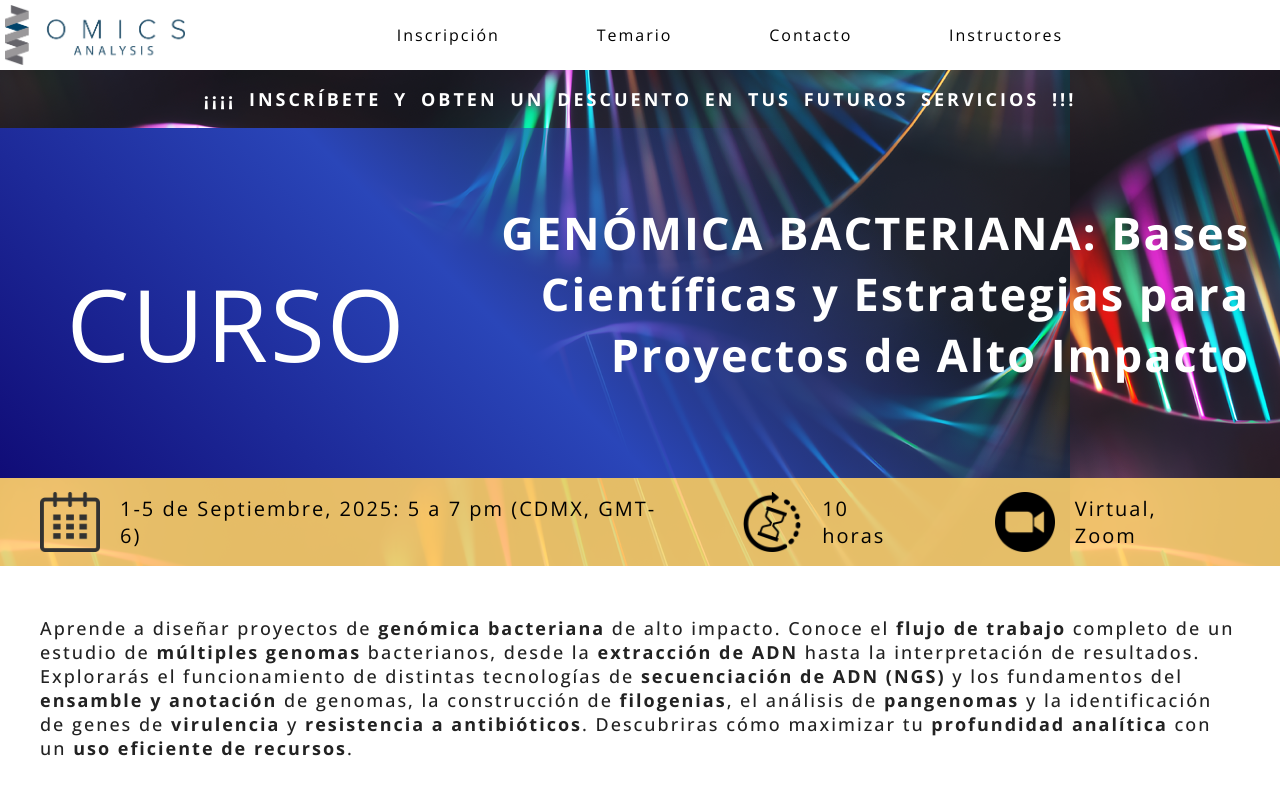
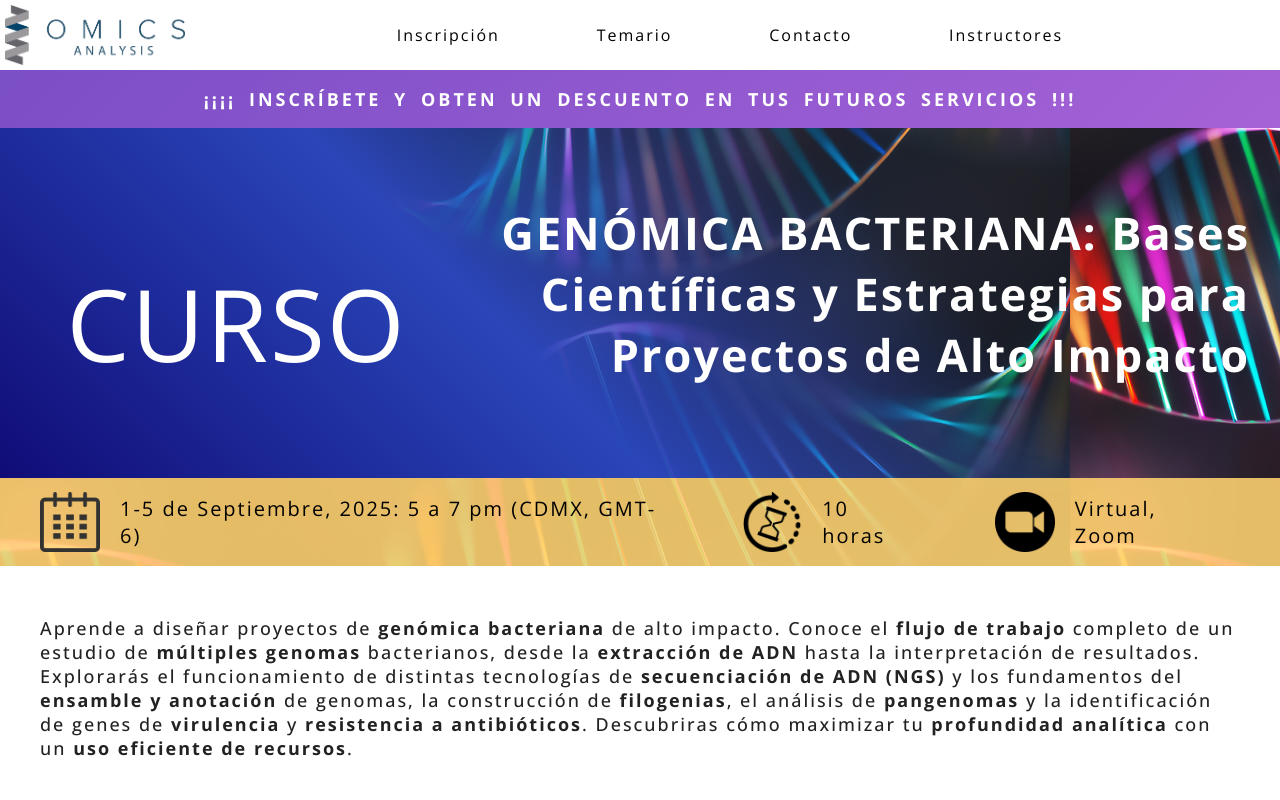
Before and after one commit to omicsanalysis/omicsanalysis.github.io, a plain HTML site: page cursoGenoBact.html in a window 1280 px wide. Shown: the top 800 px of the page. Drawn offline with nearby package versions, Linux system fonts and the light colour scheme.

Commit message:
promo section correct

```diff
--- a/cursoGenoBact.html
+++ b/cursoGenoBact.html
@@ -3,7 +3,7 @@
 <head>
     <meta charset="utf-8">
     <meta name="viewport" content="width=device-width, initial-scale=1.0">
-    <title>Curso NGS</title>
+    <title>Curso Gen. Bact.</title>
     <meta name="description" content="Genómica Bacteriana">
     <meta name="author" content="OMICs Analysis">
     <link rel="stylesheet" href="css/style.css">
@@ -36,7 +36,7 @@
     </header>
     <main>
         <section id="Opening">
-        <section class="Main_Promo2">
+        <section class="Main_Promo2 ngs_prom">
             <p>¡¡¡¡ INSCRÍBETE Y OBTEN UN DESCUENTO EN TUS FUTUROS SERVICIOS !!!</p>
         </section>
 
```
